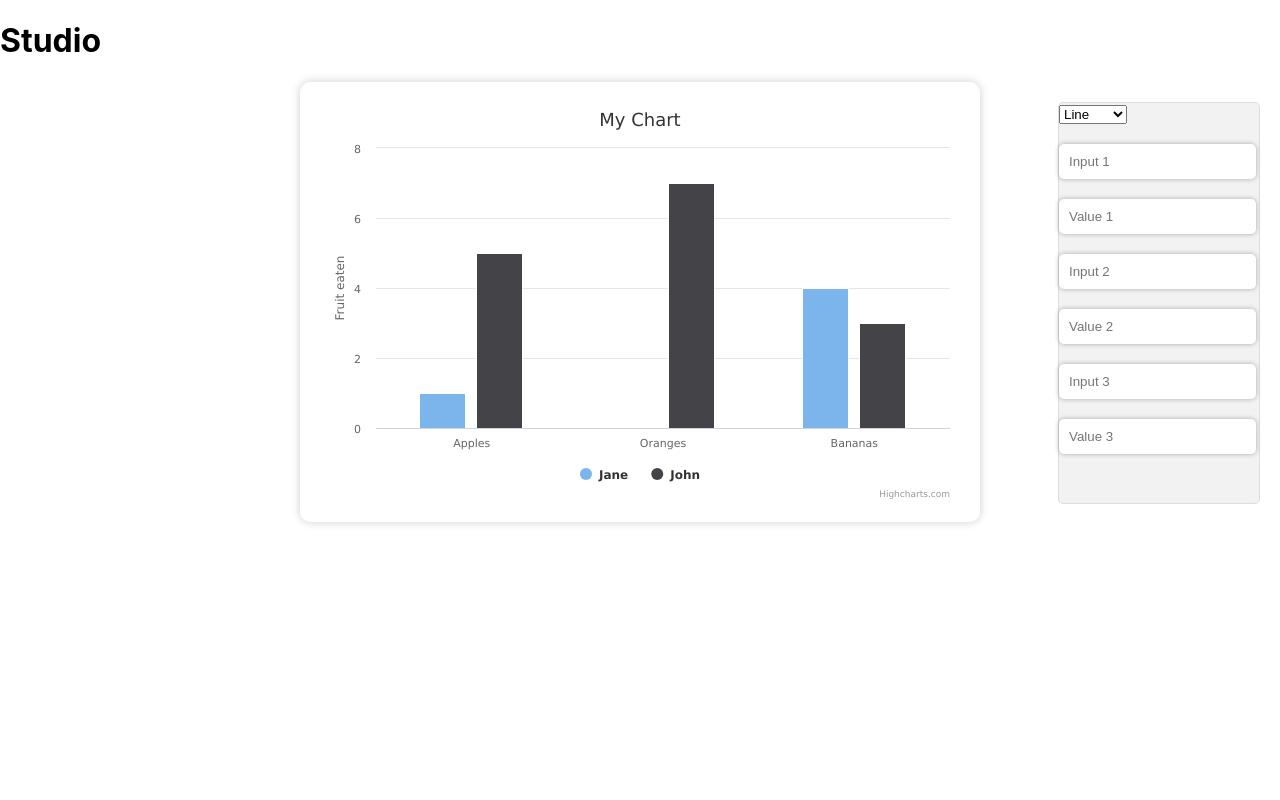
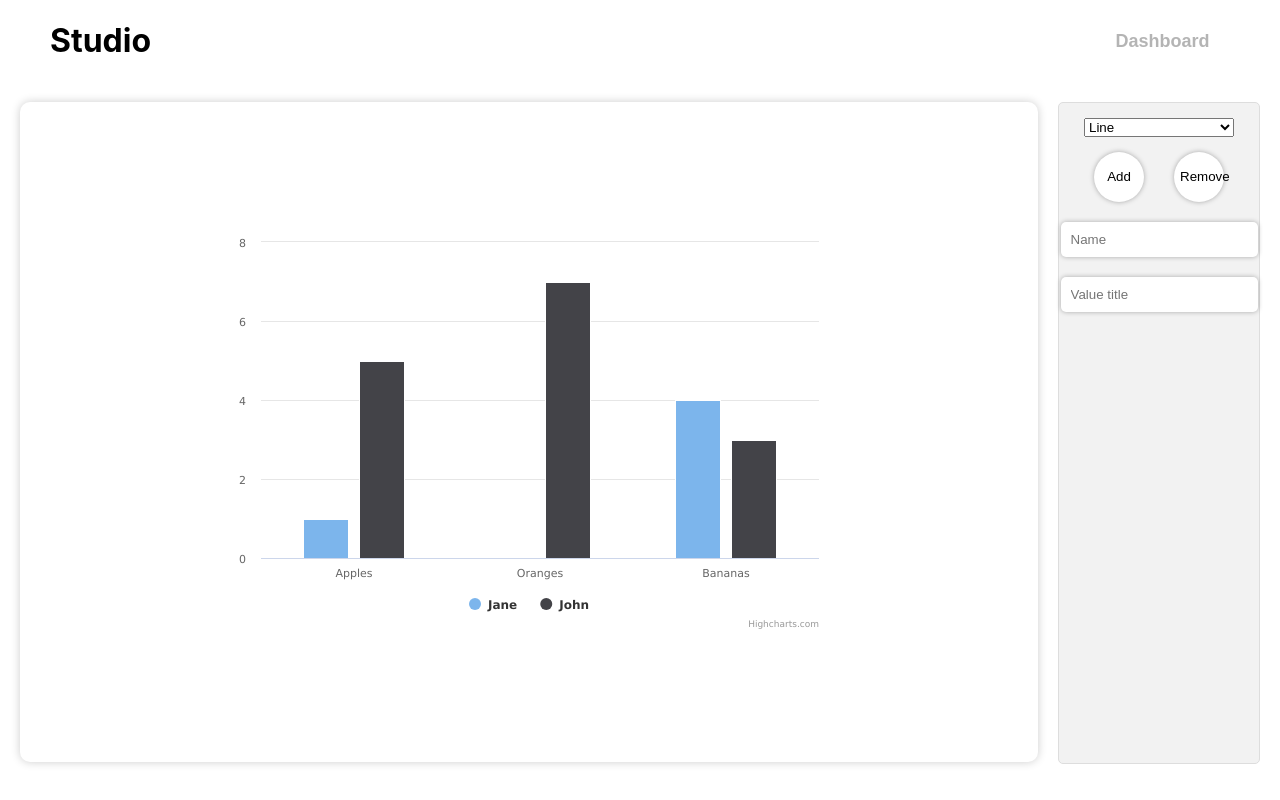
Before and after one commit to philipcoroiu/OnlyFin, a React (Create React App) app in the folder onlyfin-frontend/: page /Dashboard/Studio in a window 1280 px wide. Built offline with nearby package versions, Linux system fonts and the light colour scheme.

Commit message:
Diagram uppdate
added function to change name and "value" title

```diff
--- a/onlyfin-frontend/src/App.js
+++ b/onlyfin-frontend/src/App.js
@@ -1,4 +1,3 @@
-import logo from './logo.svg';
 import './App.css';
 import {Route, Routes} from "react-router-dom";
 import Home from "./components/home/Home"
--- a/onlyfin-frontend/src/components/dashboard/Chart.js
+++ b/onlyfin-frontend/src/components/Studio/Chart.js
@@ -9,14 +9,14 @@ export default function Chart(props) {
             type: 'column'
         },
         title: {
-            text: 'My Chart'
+            text: `${props.diagramName}`
         },
         xAxis: {
             categories: ['Apples', 'Oranges', 'Bananas']
         },
         yAxis: {
             title: {
-                text: 'Fruit eaten'
+                text: `${props.valueTitile}`
             }
         },
         series: [{
--- a/onlyfin-frontend/src/components/Studio/Studio.js
+++ b/onlyfin-frontend/src/components/Studio/Studio.js
@@ -1,14 +1,44 @@
 import React from "react"
 import Sidebar from "./StudioSidebar";
-import Chart from "../dashboard/Chart"
+import Chart from "./Chart"
+import {NavLink} from "react-router-dom";
 
 export default function Studio() {
+
+    const [sendData, setSendData] = React.useState({
+        nameOfDiagram: "",
+        valueTitle: ""
+    })
+    console.log(sendData)
+    function changeStats(event){
+        const {name, value} = event.target;
+        setSendData(prevState => {
+            return{
+                ...prevState,
+                [name]: value
+            }
+        })
+    }
+
     return (
         <div>
-            <h1>Studio</h1>
-            <Sidebar/>
+            <div className="studio--navbar">
+                <h1>Studio</h1>
+                <NavLink to="Dashboard">
+                    <button className="studio--navbar--button">Dashboard</button>
+                </NavLink>
+            </div>
+            <Sidebar
+                name={sendData.nameOfDiagram}
+                valueName={sendData.valueTitle}
+                function={changeStats}
+
+            />
             <div className="chart">
-                <Chart />
+                <Chart
+                    diagramName={sendData.nameOfDiagram}
+                    valueTitile={sendData.valueTitle}
+                />
             </div>
         </div>
     )
--- a/onlyfin-frontend/src/components/Studio/StudioSidebar.js
+++ b/onlyfin-frontend/src/components/Studio/StudioSidebar.js
@@ -1,19 +1,51 @@
 import React from 'react';
 
-export default function StudioSidebar() {
+export default function StudioSidebar(prep) {
+
+    const [inputs, setInputs] = React.useState([])
+
+    function addInput() {
+        setInputs(prevInputs => [...prevInputs, <input type="text" placeholder="Input 1" />])
+    }
+    function deleteInput() {
+        setInputs(prevInputs => {
+            var newInputs = []
+            for (let i = 0; i < prevInputs.length-1; i++) {
+                newInputs[i] = prevInputs[i]
+            }
+            return newInputs
+        })
+    }
+
     return (
         <div className="studio--sidebar">
-            <select>
+            <select className="studio--sidebar--select">
                 <option value="Line">Line</option>
                 <option value="Bar">Bar</option>
                 <option value="Column">Column</option>
             </select>
-            <input type="text" placeholder="Input 1" />
-            <input type="text" placeholder="Value 1" />
-            <input type="text" placeholder="Input 2" />
-            <input type="text" placeholder="Value 2" />
-            <input type="text" placeholder="Input 3" />
-            <input type="text" placeholder="Value 3" />
+            <div className="studio--sidebar--buttons">
+                <button onClick={addInput}>Add</button>
+                <button onClick={deleteInput}>Remove</button>
+            </div>
+
+            <input
+                type="text"
+                placeholder="Name"
+                name="nameOfDiagram"
+                onChange={prep.function}
+                value={prep.name}
+            />
+
+            <input
+                type="text"
+                placeholder="Value title"
+                name="valueTitle"
+                onChange={prep.function}
+                value={prep.valueName}
+            />
+
+            {inputs}
         </div>
     );
 }
--- a/onlyfin-frontend/src/components/dashboard/Dashboard.js
+++ b/onlyfin-frontend/src/components/dashboard/Dashboard.js
@@ -1,6 +1,6 @@
 import React from "react"
 import Sidebar from "./Sidebar";
-import Chart from "./Chart"
+import Chart from "../Studio/Chart"
 
 export default function Dashboard() {
     return (
--- a/onlyfin-frontend/src/index.css
+++ b/onlyfin-frontend/src/index.css
@@ -205,24 +205,79 @@ a:hover {
   text-decoration: none;
 }
 
-.chart {
-  max-width: 50%;
-  margin: 0 auto;
-  padding: 20px;
-  border-radius: 10px;
-  box-shadow: 0 0 10px rgba(0, 0, 0, 0.2);
-}
 
 .studio--sidebar {
   float: right;
   margin: 20px;
   width: 200px;
-  height: 400px;
+  height: 660px;
   background-color: #f2f2f2;
   border: 1px solid #ddd;
   border-radius: 5px;
+  display: flex;
+  flex-direction: column;
+  align-items: center;
+
 }
 
+.studio--sidebar--select{
+  margin-top: 15px;
+  margin-bottom: 15px;
+  width: 150px;
+}
+.studio--sidebar--buttons{
+  display: flex;
+  width: 130px;
+  justify-content: space-between;
+}
+
+.studio--sidebar--buttons > button{
+  width: 50px;
+  height: 50px;
+  background-color: #ffffff;
+  border: none;
+  border-radius: 100px;
+  box-shadow: 0px 0px 5px #a6a6a6;
+}
 .studio--sidebar > input {
   margin-top: 20px;
 }
+
+.studio--navbar{
+  display: flex;
+  justify-content: space-between;
+  align-items: center;
+  margin: 0px 50px;
+
+
+}
+.studio--navbar > h1:hover{
+  cursor: default;
+}
+
+.studio--navbar--button{
+  font-size: 18px;
+  width: 95px;
+  height: 19px;
+  border: none;
+  background-color: #b4b4b4;
+  background-clip: text;
+  color: transparent;
+  cursor: pointer;
+  padding: 0px;
+  margin: 0px;
+  font-weight: bold;
+}
+
+
+.chart {
+  display: flex;
+  justify-content: center;
+  align-items: center;
+  max-width: 80%;
+  height: 620px;
+  margin: 20px;
+  padding: 20px;
+  border-radius: 10px;
+  box-shadow: 0 0 10px rgba(0, 0, 0, 0.2);
+}
```
Also changed, not shown: onlyfin-frontend/src/reportWebVitals.js (deleted, +0 -13 lines), onlyfin-frontend/src/setupTests.js (deleted, +0 -5 lines), onlyfin-frontend/src/logo.svg (deleted), 1 other file (tests, documents, lock files or other folders).
